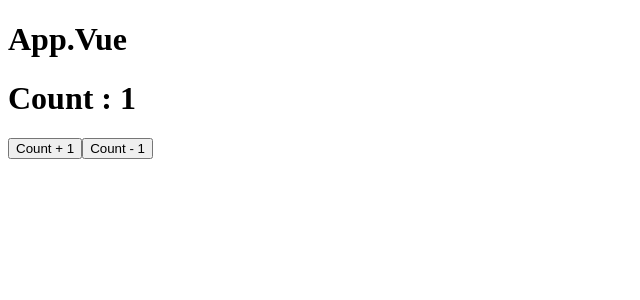
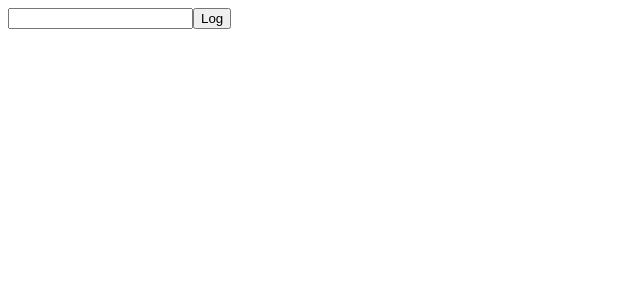
Before and after one commit to kimhj0707/vue, a Vue app in the folder v02/: page / in a window 1280 px wide. Shown: the top 300 px of the page, without its empty margins (0-640 px from the left). Built offline with nearby package versions, Linux system fonts and the light colour scheme.

Commit message:
$refs, ref document.getElementById 랑 비슷

```diff
--- a/v02/src/App.vue
+++ b/v02/src/App.vue
@@ -1,52 +1,17 @@
 <template>
-  <h1>App.Vue</h1>
-  <h1>Count : {{ cnt }}</h1>
-  <GlobalChild v-if="cnt == 2" />
-  <button @click="counter">Count + 1</button>
-  <button @click="discounter">Count - 1</button>
+  <div>
+    <input type="text" ref="myInput" />
+    <button @click="logInput">Log</button>
+  </div>
 </template>
 
 <script>
-import GlobalChild from "./components/GlobalChild.vue";
-
 export default {
-  data() {
-    return {
-      cnt: 1,
-    };
-  },
-  beforeCreate() {
-    console.log("beforeCreate");
-  },
-  created() {
-    console.log("created");
-  },
-  beforeMount() {
-    console.log("beforeMount");
-  },
-  mounted() {
-    console.log("mounted");
-  },
-  beforeUpdate() {
-    console.log("beforeUpdate");
-  },
-  updated() {
-    console.log("updated");
-  },
-  deforeUnmount() {
-    console.log("deforeUnmount");
-  },
-  unmounted() {
-    console.log("unmounted");
-  },
   methods: {
-    counter() {
-      this.cnt++;
-    },
-    discounter() {
-      this.cnt--;
+    logInput() {
+      console.log(this.$refs.myInput.value);
+      // console.log(document.getElementById("myInput").value);
     },
   },
 };
 </script>
-<style lang="scss" scoped></style>
```
